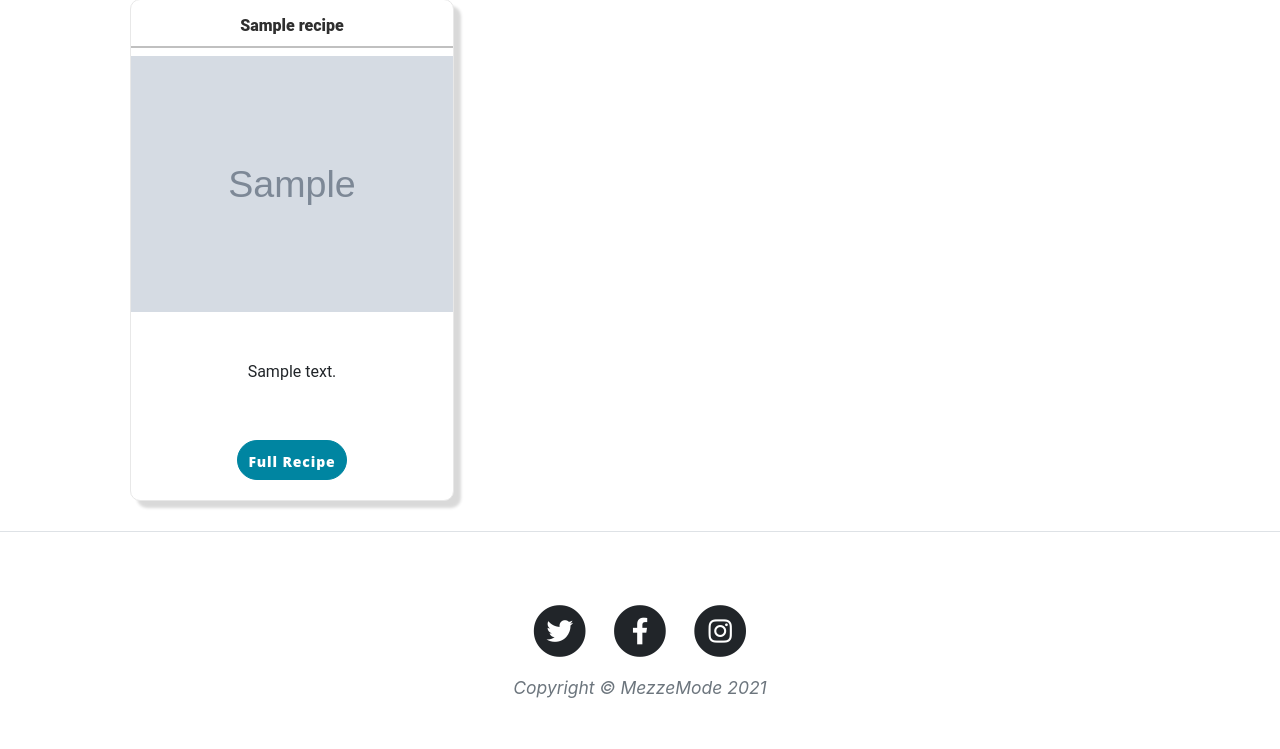
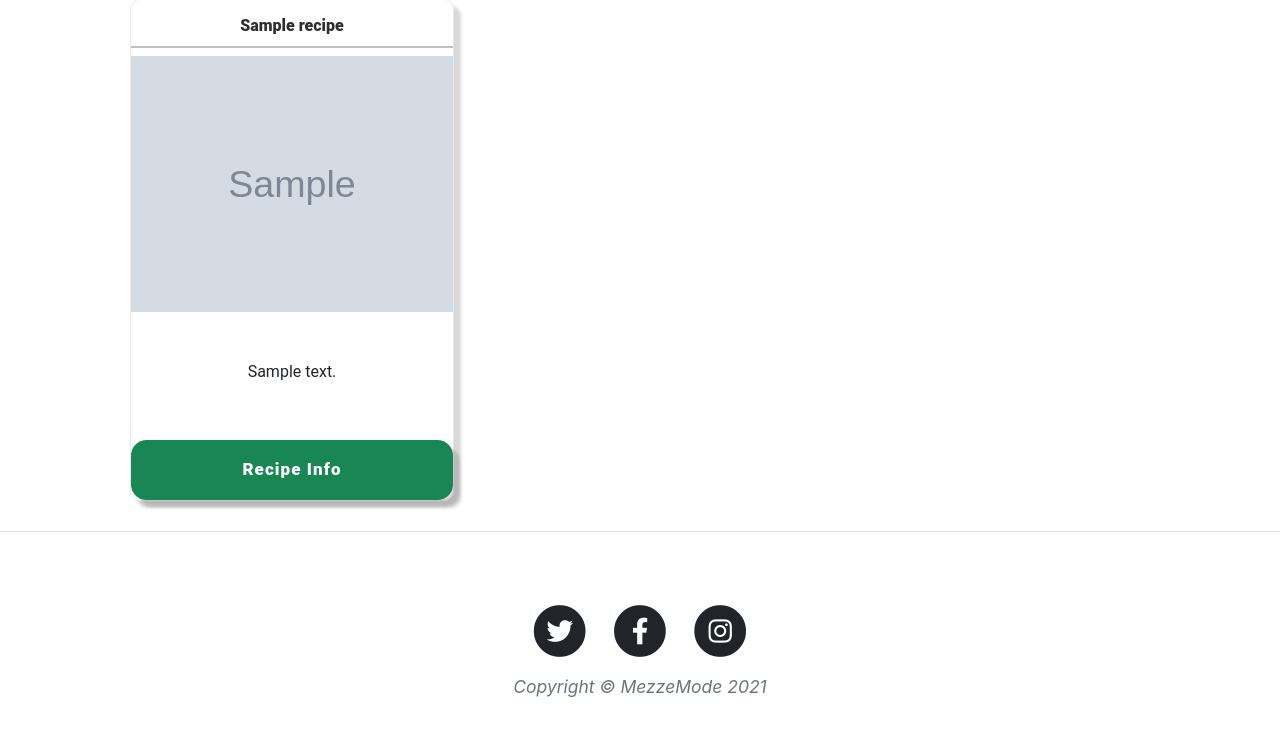
Before and after one commit to kuszturareka/mezze-mode, a Flask app: page / in a window 1280 px wide. Shown: the part 636-1385 px from the top of the page. After the commit the page ends 1333 px from the top, so only its background shows below. Run offline with Flask 2, Linux system fonts and the light colour scheme; grey boxes marked "Sample" are stand-in pictures; a database or web service that is not in the repository returns one stand-in record (values such as "Sample title"); some libraries are stand-ins or nearby versions.

Commit message:
Add modal to index.html

```diff
--- a/templates/index.html
+++ b/templates/index.html
@@ -10,10 +10,10 @@
                 <div class="card-body">
                     <p class="card-text main-font">{{ recipe.description }}</p>
                 </div>
-                <div class="recipe-btn-div">
-                    <a class="btn btn-primary" data-toggle="collapse" href="templates/components/full-recipe.html" role="button">Full Recipe</a>
+                <a href="#" class="btn btn-success shadow-effect main-font main-color" data-mdb-toggle="modal"
+                        data-mdb-target="#modal{{recipe._id}}">Recipe Info</a>
+                    <!-- Modal to display recipe info -->
                     {% include 'components/full-recipe.html' %}
-                </div>
             </div>
         </div>
         {% endfor %}
```
